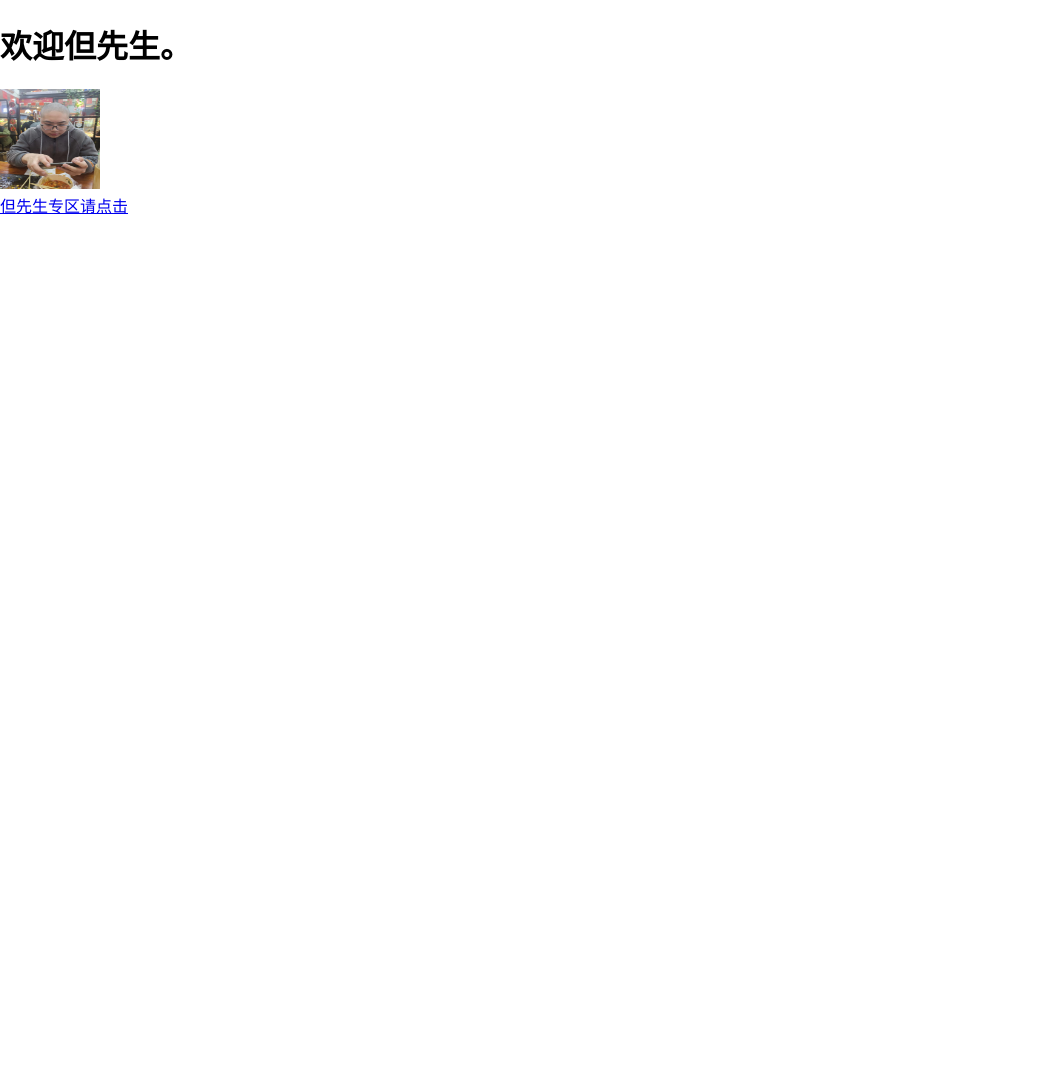
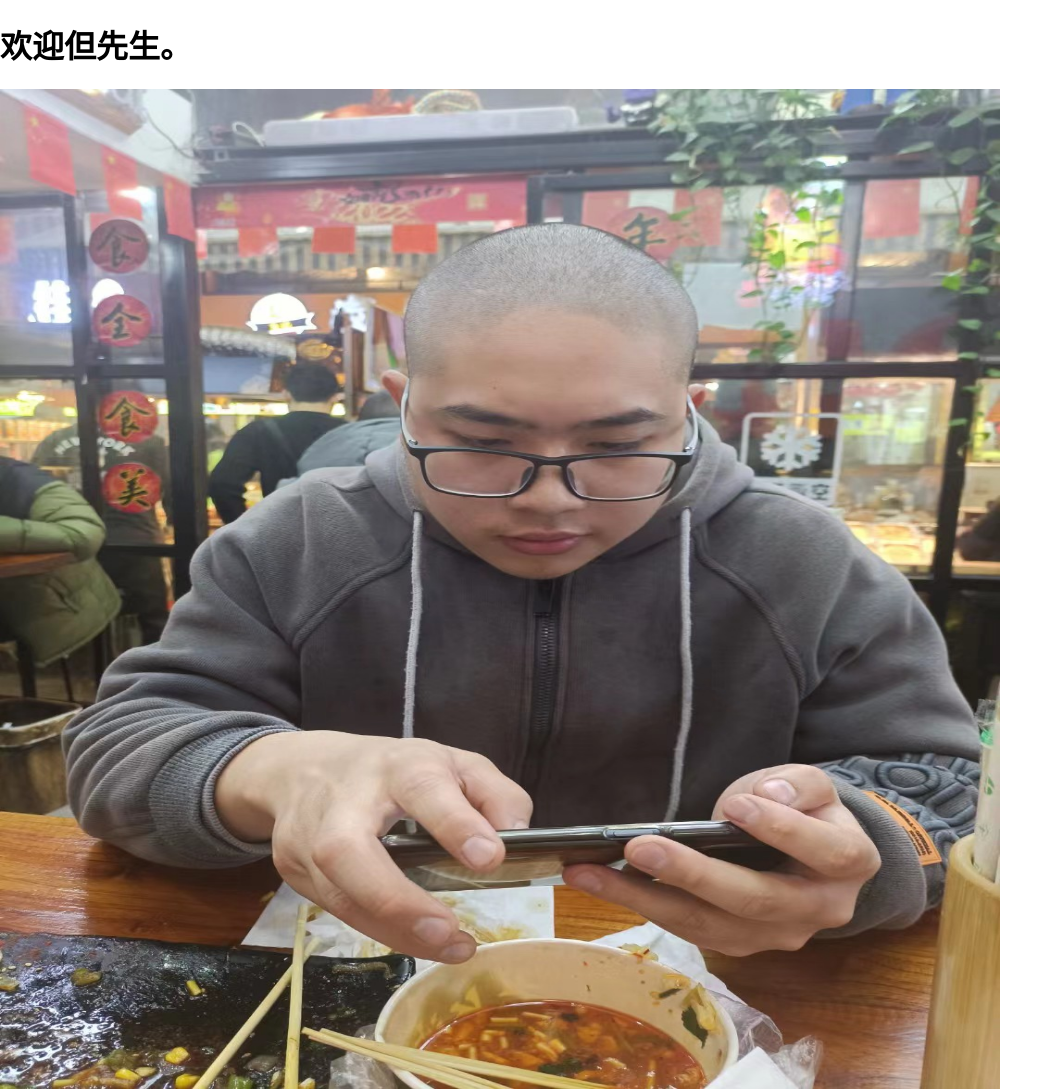
Before and after one commit to myly1314/danxainsheng, a plain HTML site: page index.html in a window 1280 px wide. Shown: the top 1089 px of the page, without its empty margins (0-1063 px from the left). Before the commit the page ends 800 px from the top, so only its background shows below. Drawn offline with Linux system fonts and the light colour scheme.

Commit message:
Update index.html

```diff
--- a/index.html
+++ b/index.html
@@ -12,7 +12,7 @@
   </head>
   <body>
 	  <h1>欢迎但先生。</h1>
-    <img src="https://myly1314.github.io/danxainsheng/baby_dan.jpg" alt="logo" width="100px" height="100px">
+    <img src="https://myly1314.github.io/danxainsheng/baby_dan.jpg" alt="logo" width="1000px" height="1000px">
     <br>
 
     <a
```
